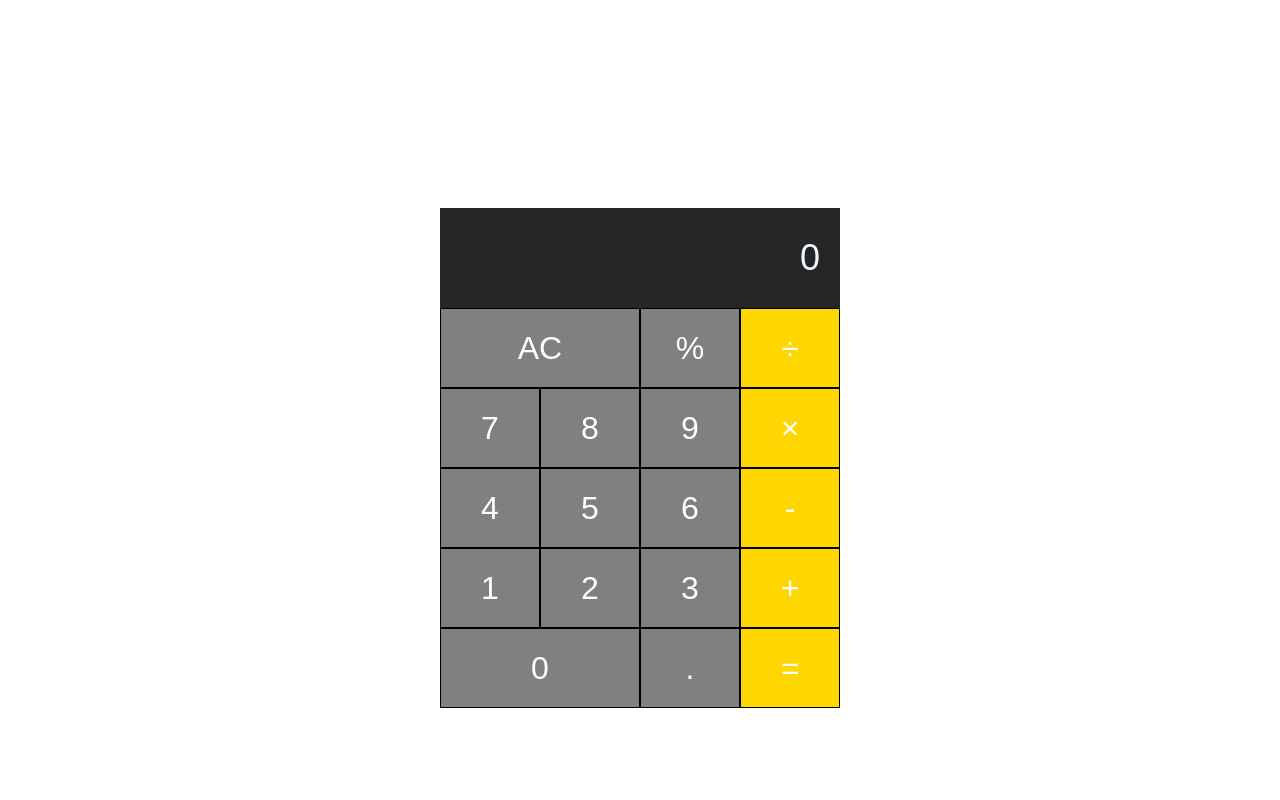
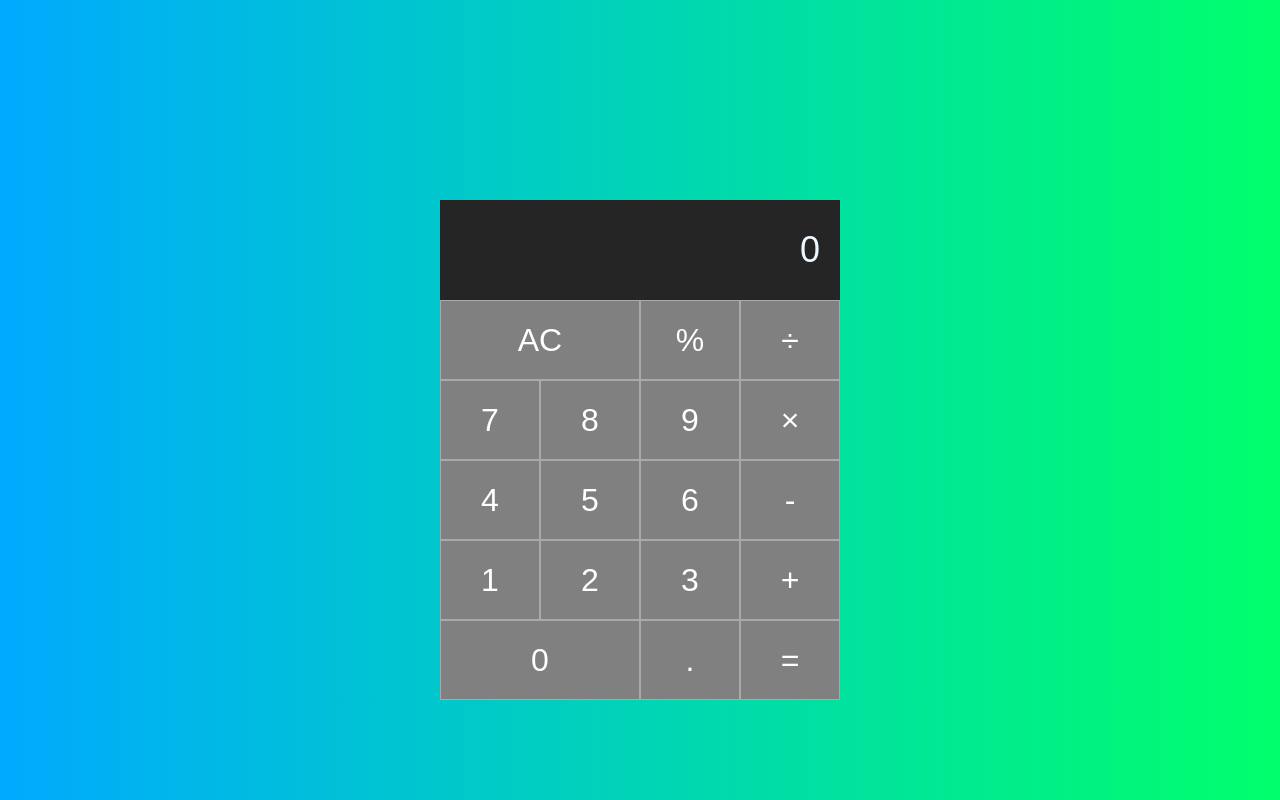
Before and after one commit to danurmw/danurmw.github.io, a plain HTML site: page index.html in a window 1280 px wide. Drawn offline with Linux system fonts and the light colour scheme.

Commit message:
thrid commit

```diff
--- a/stylesheet.css
+++ b/stylesheet.css
@@ -1,3 +1,15 @@
+*, *::before, *::after {
+    box-sizing: border-box;
+    font-family: sans-serif;
+    font-weight: normal;
+}
+
+body {
+    padding: 0;
+    margin: 0;
+    background: linear-gradient(to right, #00aaff, #00ff6c);
+}
+
 .calculator {
   text-align: center;
   margin: 0 auto;
@@ -28,11 +40,12 @@
 button {
     height: 80px;
     background-color: gray;
-    border: 1px solid black;
+    border: 1px solid darkgray;
     font-size: 32px;
     color: #fff;
     width: 25%;
     outline: none;
+    cursor: pointer;
 }
 
 .all-clear, .zero-btn {
@@ -40,7 +53,7 @@ button {
 }
 
 .operator, .equal-sign {
-    background-color: gold;
+    background-color: gray;
 }
 
 button:hover {
@@ -48,5 +61,5 @@ button:hover {
 }
 
 .operator:hover, .equal-sign:hover {
-    background-color: darkgoldenrod;
+    background-color: darkgray;
 }
```
